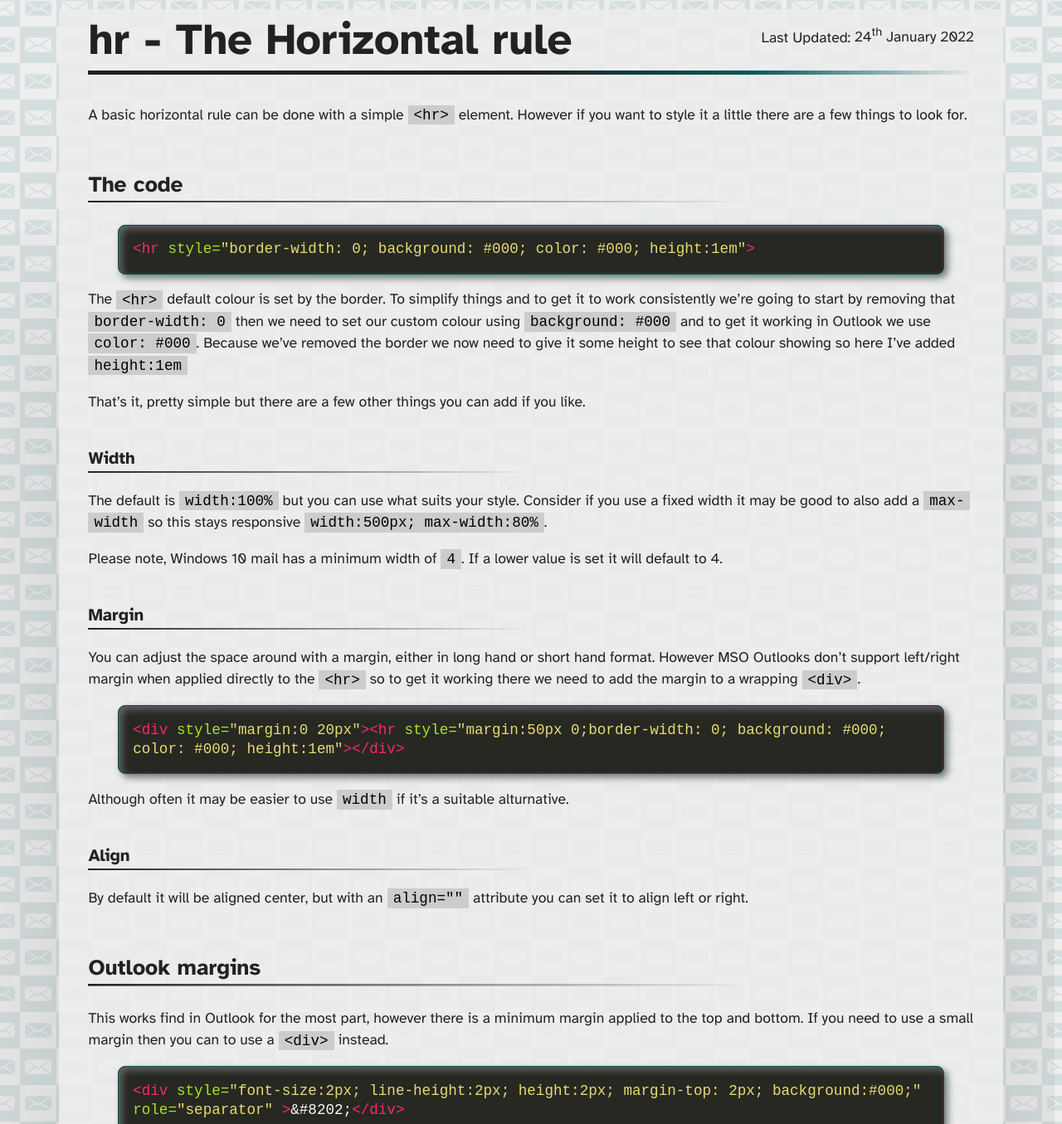
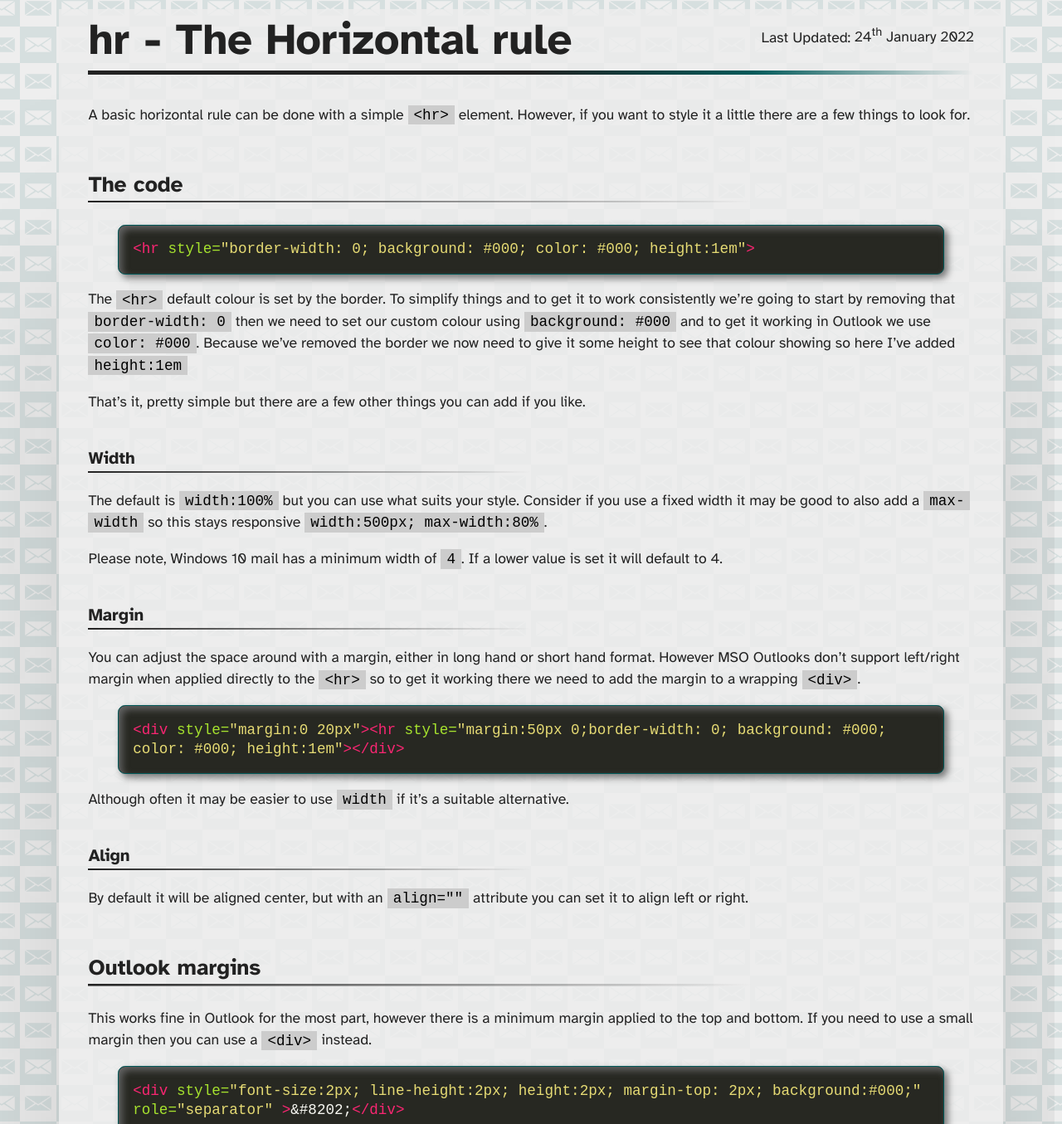
Before and after one commit to M-J-Robbins/good-email-code, a Jekyll site: the page built from email-code/hr.md, in a window 1280 px wide. Shown: the part 232-1587 px from the top of the page at 83% size. Built offline with Jekyll 4.4.1, drawn with Linux system fonts in a browser that asks for light colours; our own code applies the rules of GitHub Pages for plain Markdown files; a script that is not in the unit is left out.

Commit message:
Update hr.md
Fixed some typos.

````diff
--- a/email-code/hr.md
+++ b/email-code/hr.md
@@ -1,7 +1,7 @@
 <div class="updated">Last Updated: <time datetime="2022-01-24">24<sup>th</sup> January 2022</time></div>
 
 # hr - The Horizontal rule
-A basic horizontal rule can be done with a simple `<hr>` element.  However if you want to style it a little there are a few things to look for.
+A basic horizontal rule can be done with a simple `<hr>` element.  However, if you want to style it a little there are a few things to look for.
 
 ## The code
 ```html
@@ -13,7 +13,7 @@
 That's it, pretty simple but there are a few other things you can add if you like.
 
 ### Width
-The default is `width:100%` but you can use what suits your style.  Consider if you use a fixed width it may be good to also add a `max-width` so this stays responsive `width:500px; max-width:80%`.
+The default is `width:100%` but you can use what suits your style. Consider if you use a fixed width it may be good to also add a `max-width` so this stays responsive `width:500px; max-width:80%`.
 
 Please note, Windows 10 mail has a minimum width of `4`. If a lower value is set it will default to 4.
 
@@ -23,14 +23,14 @@
 <div style="margin:0 20px"><hr style="margin:50px 0;border-width: 0; background: #000; color: #000; height:1em"></div>
 ```
 
-Although often it may be easier to use `width` if it's a suitable alturnative.
+Although often it may be easier to use `width` if it's a suitable alternative.
 
 ### Align
 By default it will be aligned center, but with an `align=""` attribute you can set it to align left or right.
 
 
 ## Outlook margins
-This works find in Outlook for the most part, however there is a minimum margin applied to the top and bottom.  If you need to use a small margin then you can to use a `<div>` instead.
+This works fine in Outlook for the most part, however there is a minimum margin applied to the top and bottom. If you need to use a small margin then you can use a `<div>` instead.
 
 ```html
 <div style="font-size:2px; line-height:2px; height:2px; margin-top: 2px; background:#000;" role="separator" >&#8202;</div>
````
